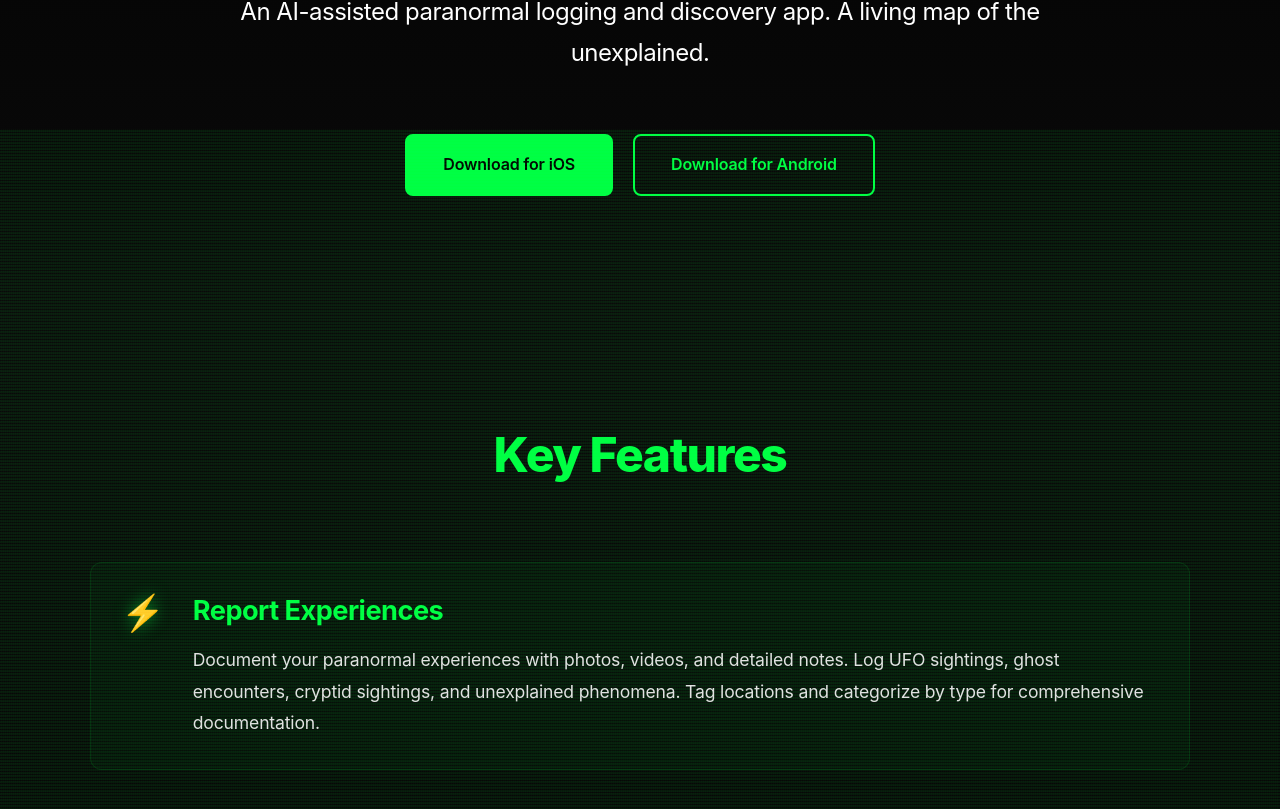
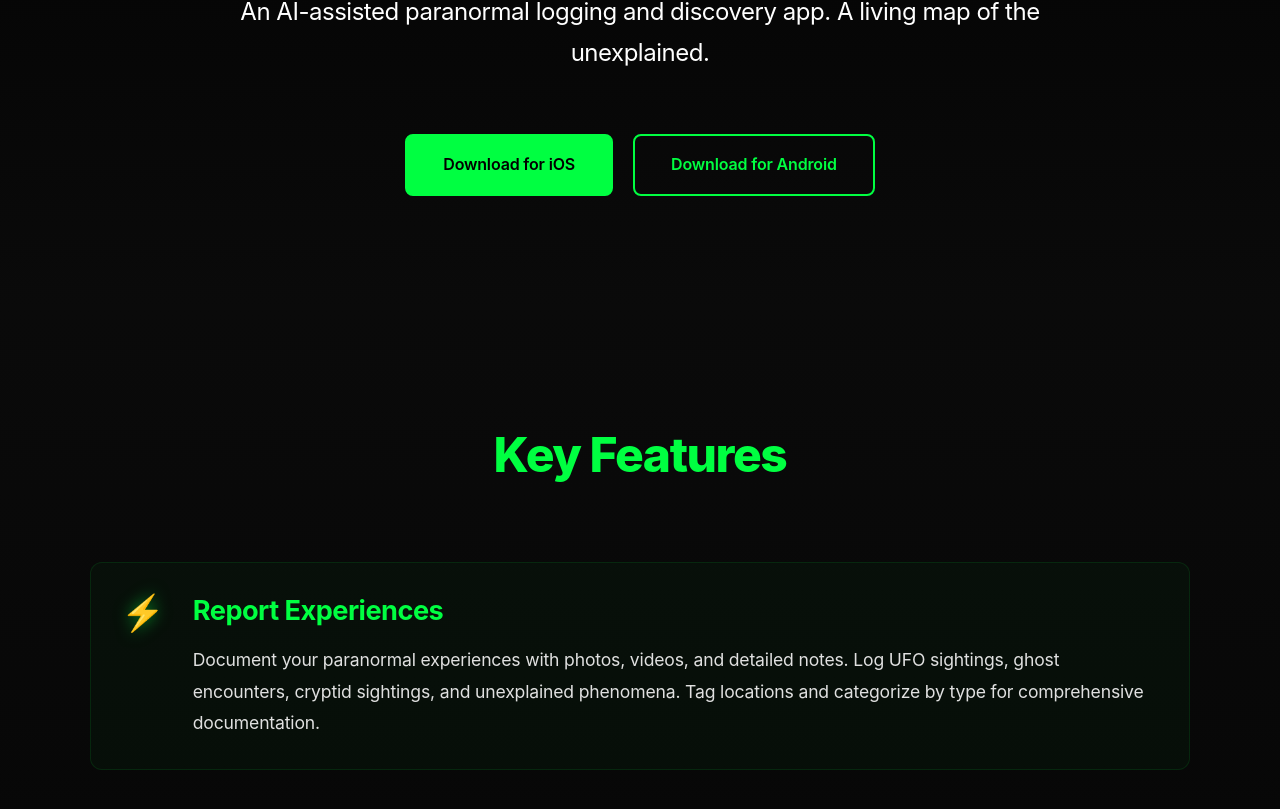
Before and after one commit to thedanperry/HighStrangenessWebsite, a Next.js app: page / in a window 1280 px wide. Shown: the part 491-1300 px from the top of the page. Built offline with nearby package versions, Linux system fonts and the light colour scheme.

Commit message:
Remove scanline overlay effect

```diff
--- a/app/page.module.css
+++ b/app/page.module.css
@@ -3,113 +3,6 @@
   position: relative;
   background-color: #000000;
   color: #ffffff;
-}
-
-.scanlineOverlay {
-  position: fixed;
-  top: 0;
-  left: 0;
-  width: 100%;
-  height: 100%;
-  pointer-events: none;
-  z-index: 9999;
-  background: linear-gradient(
-    transparent 50%,
-    rgba(0, 255, 65, 0.08) 50%
-  );
-  background-size: 100% 3px;
-  animation: scanline 8s linear infinite;
-  mix-blend-mode: screen;
-}
-
-.scanlineOverlay::before {
-  content: '';
-  position: absolute;
-  top: 0;
-  left: 0;
-  width: 100%;
-  height: 100%;
-  background:
-    repeating-linear-gradient(
-      0deg,
-      rgba(0, 0, 0, 0.15),
-      rgba(0, 0, 0, 0.15) 1px,
-      transparent 1px,
-      transparent 2px
-    );
-  animation: glitch 0.3s infinite;
-  pointer-events: none;
-}
-
-.scanlineOverlay::after {
-  content: '';
-  position: absolute;
-  top: 0;
-  left: 0;
-  width: 100%;
-  height: 100%;
-  background:
-    repeating-linear-gradient(
-      90deg,
-      rgba(0, 255, 65, 0.03),
-      rgba(0, 255, 65, 0.03) 1px,
-      transparent 1px,
-      transparent 2px
-    );
-  animation: glitch 0.5s infinite reverse;
-  pointer-events: none;
-}
-
-@keyframes scanline {
-  0% {
-    transform: translateY(0);
-  }
-  100% {
-    transform: translateY(100vh);
-  }
-}
-
-@keyframes glitch {
-  0%, 100% {
-    transform: translateX(0);
-    opacity: 1;
-  }
-  10% {
-    transform: translateX(-1px);
-    opacity: 0.9;
-  }
-  20% {
-    transform: translateX(1px);
-    opacity: 0.95;
-  }
-  30% {
-    transform: translateX(-1px);
-    opacity: 0.9;
-  }
-  40% {
-    transform: translateX(1px);
-    opacity: 0.95;
-  }
-  50% {
-    transform: translateX(0);
-    opacity: 1;
-  }
-  60% {
-    transform: translateX(-1px);
-    opacity: 0.9;
-  }
-  70% {
-    transform: translateX(1px);
-    opacity: 0.95;
-  }
-  80% {
-    transform: translateX(-1px);
-    opacity: 0.9;
-  }
-  90% {
-    transform: translateX(1px);
-    opacity: 0.95;
-  }
 }
 
 .container {
--- a/app/page.tsx
+++ b/app/page.tsx
@@ -5,8 +5,6 @@ import styles from './page.module.css'
 export default function Home() {
   return (
     <main className={styles.main}>
-      <div className={styles.scanlineOverlay} />
-
       {/* Hero Section */}
       <section className={styles.hero}>
         <div className={styles.container}>
```
